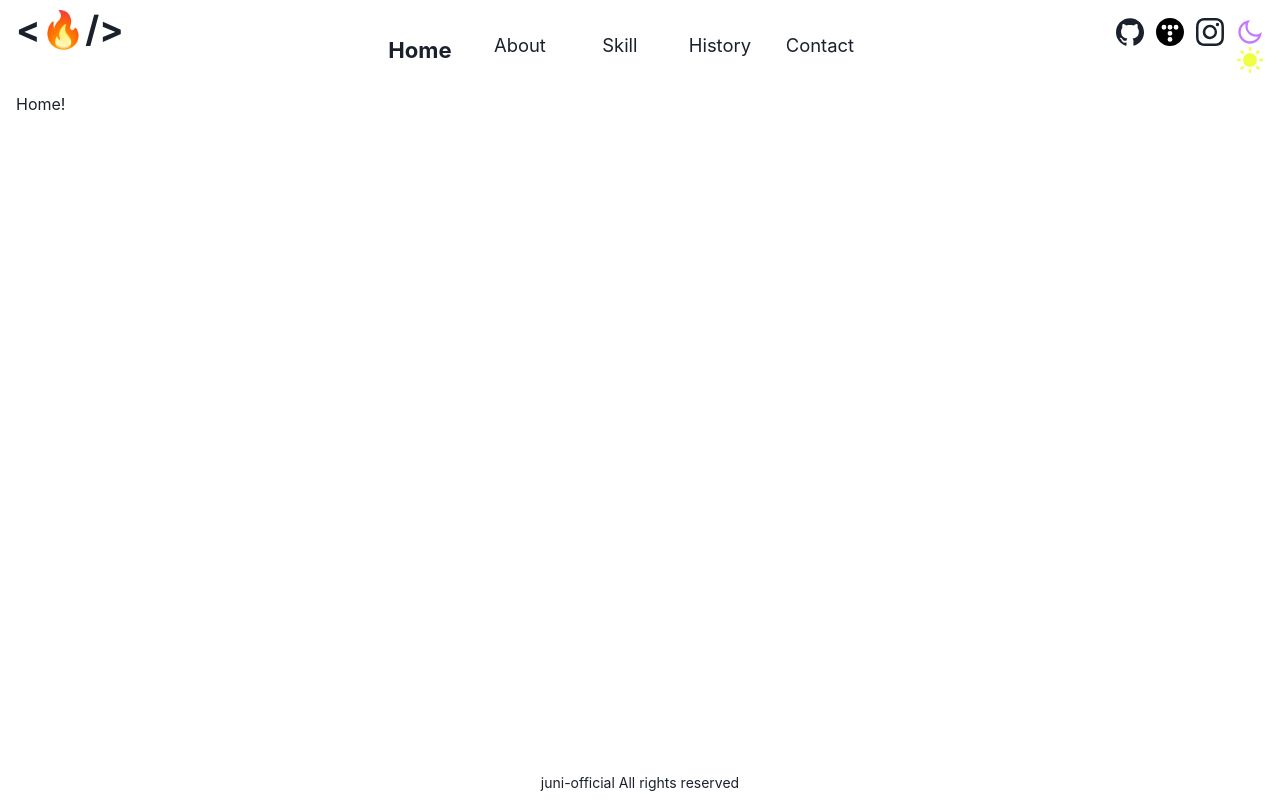
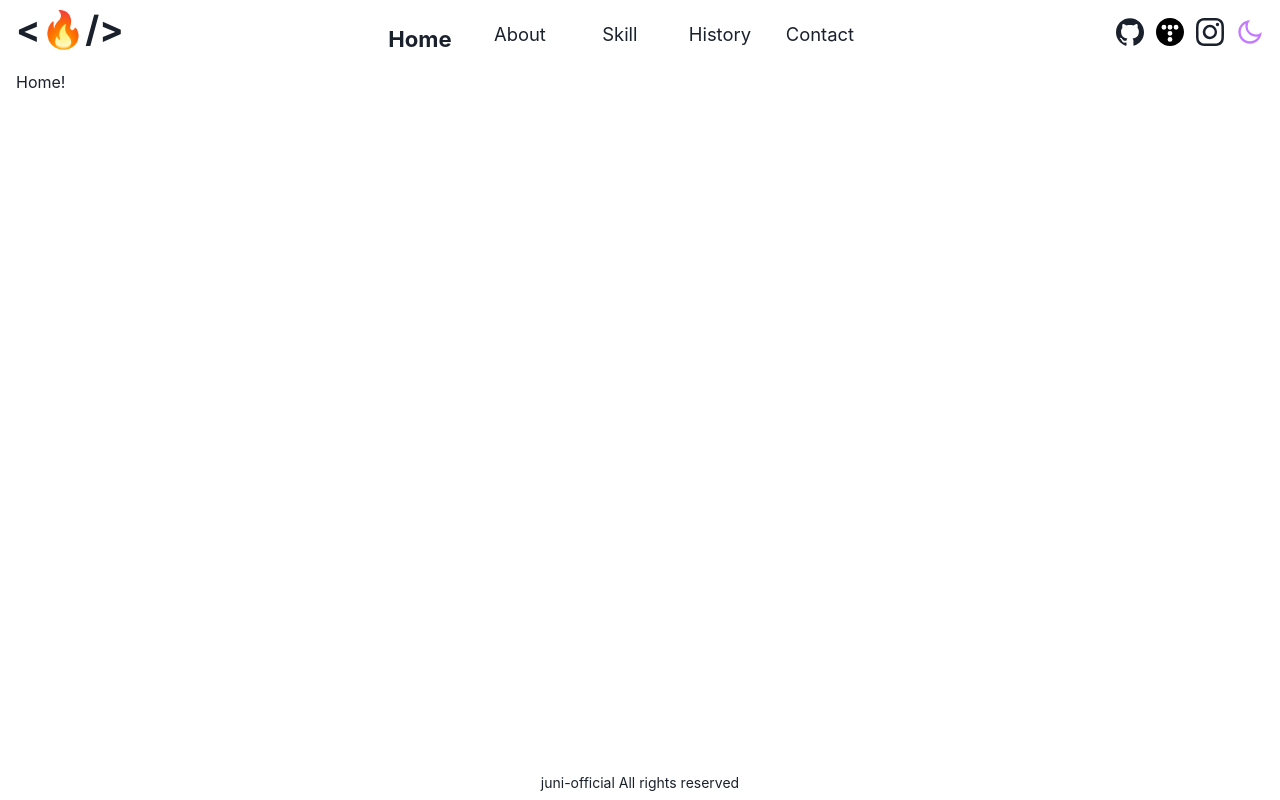
Before and after one commit to junheeleeme/portfolio, a Next.js app: page / in a window 1280 px wide. Built offline with nearby package versions, Linux system fonts and the light colour scheme.

Commit message:
feat: toggleTheme 구현

```diff
--- a/src/layout/header/index.tsx
+++ b/src/layout/header/index.tsx
@@ -1,7 +1,7 @@
 import Script from 'next/script'
 import { useState, useEffect } from 'react'
 import { useRouter } from 'next/router'
-import { Flex, Spacer, Box, Icon, Heading, Tabs, TabList, TabPanels, Tab, TabPanel, Switch } from '@chakra-ui/react'
+import { Flex, Spacer, Box, Center, Heading, Tabs, TabList, TabPanels, Tab, TabPanel, Switch } from '@chakra-ui/react'
 import { Link as ChakraLink } from '@chakra-ui/react'
 import { SiGithub } from 'react-icons/si'
 import { BsInstagram } from 'react-icons/bs'
@@ -17,6 +17,7 @@ const Header = () => {
   const instaUrl = process.env.NEXT_PUBLIC_INSTAGRAM ? process.env.NEXT_PUBLIC_INSTAGRAM : '/'
   const { pathname } = useRouter()
   const [menuIdx, setMenuIdx] = useState<number>(0)
+  const [theme, setTheme] = useState<boolean>(true) // true: 라이트 모드, false: 다크 모드
 
   useEffect(() => {
     const idx = routes.findIndex((r, idx) => {
@@ -26,6 +27,8 @@ const Header = () => {
     })
     setMenuIdx(idx)
   }, [pathname])
+
+  const toggleTheme = () => setTheme((prev) => !prev)
 
   return (
     <>
@@ -61,10 +64,15 @@ const Header = () => {
           <ChakraLink href={instaUrl} isExternal>
             <BsInstagram size="28" />
           </ChakraLink>
-          <Box>
-            <RiMoonLine size="28" color="#C47AFF" />
-            <RiSunFill size="28" color="#F0FF42" />
-          </Box>
+          {theme ? (
+            <Center as="button" w="28px" h="28px" onClick={toggleTheme}>
+              <RiMoonLine size="28" color="#C47AFF" />
+            </Center>
+          ) : (
+            <Center as="button" w="28px" h="28px" onClick={toggleTheme}>
+              <RiSunFill size="26" color="#F0FF42" />
+            </Center>
+          )}
         </Flex>
       </Flex>
     </>
```
